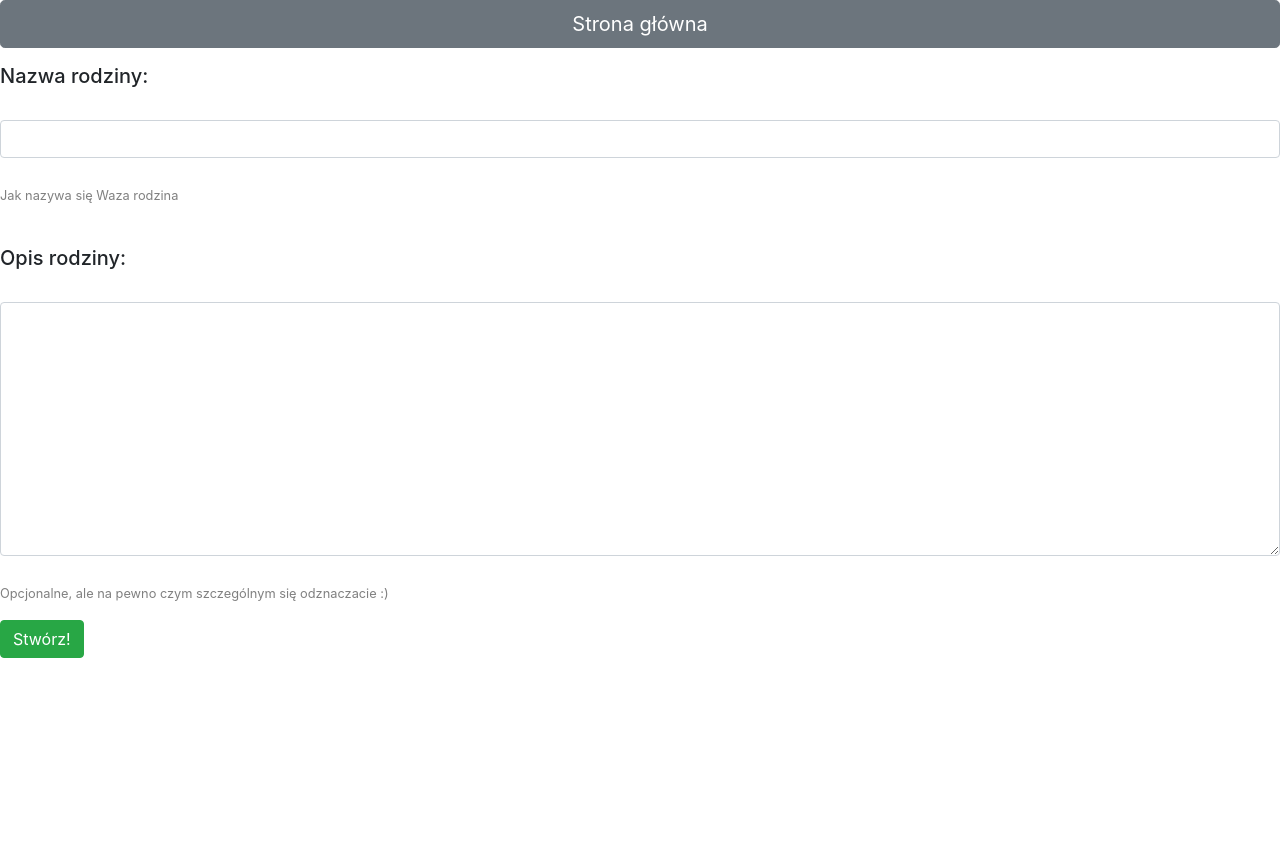
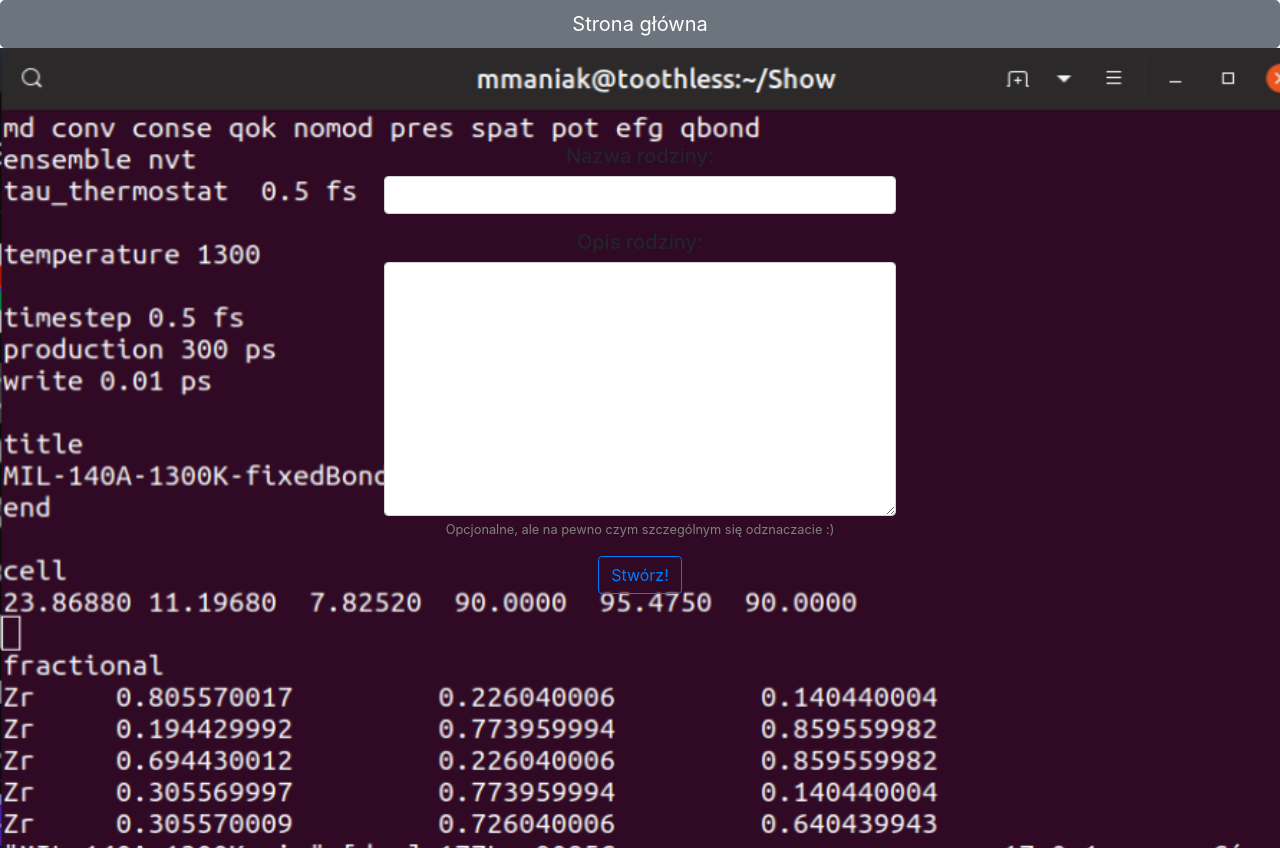
Before and after one commit to MarcinManiak/Familiar, a Django app: page /loggedin/createfamily/ in a window 1280 px wide. Before the commit the page ends 658 px from the top, so only its background shows below. Run offline with Django 3.2, Linux system fonts and the light colour scheme; a user stored in the database is signed in; some libraries are stand-ins or nearby versions.

Commit message:
some css classes

```diff
--- a/Authentication/models.py
+++ b/Authentication/models.py
@@ -8,7 +8,7 @@
         return self.member
 
 class Family(models.Model):
-    name = models.CharField(max_length=128, help_text='Jak nazywa się Waza rodzina')
+    name = models.CharField(max_length=128)
     description = models.TextField(blank=True, help_text='Opcjonalne, ale na pewno czym szczególnym się odznaczacie :) ')
     members = models.ManyToManyField(Member)
 
--- a/Authentication/static/Authentication/css/style.css
+++ b/Authentication/static/Authentication/css/style.css
@@ -1,3 +1,56 @@
-.test {
-    color: white;
+.back {
+  width: 100wh;
+  height: 100vh;
+  background-size: cover;
+  text-align: center;
+  padding-top:30vh;
 }
+
+.back-register {
+  width: 100wh;
+  height: 100vh;
+  background-size: cover;
+  text-align: center;
+  padding-top:5vh;
+  background-image: url('./../img/cell.png');
+}
+
+.back-createfamily {
+  width: 100wh;
+  height: 100vh;
+  background-size: cover;
+  text-align: center;
+  padding-top:10vh;
+  background-image: url('./../img/cell.png');
+}
+
+.back-joinfamily {
+  width: 100wh;
+  height: 100vh;
+  background-size: cover;
+  text-align: center;
+  padding-top:30vh;
+  background-image: url('./../img/cell.png');
+}
+
+.back-home {
+  background-image: url('./../img/cell.png');
+}
+
+.back-login {
+  background-image: url('./../img/ptaki.jpg');
+}
+
+
+.btn-link {
+ color:black;
+}
+
+.btn-link:hover {
+ color:green;
+}
+
+.center-form {
+ width: 40vw;
+ margin: 0 auto;
+}
--- a/Authentication/templates/Authentication/createfamily.html
+++ b/Authentication/templates/Authentication/createfamily.html
@@ -1,3 +1,4 @@
+{% load static %}
 <!doctype html>
 <html lang="en">
   <head>
@@ -7,27 +8,29 @@
 
     <!-- Bootstrap CSS -->
     <link rel="stylesheet" href="https://stackpath.bootstrapcdn.com/bootstrap/4.4.1/css/bootstrap.min.css" integrity="sha384-Vkoo8x4CGsO3+Hhxv8T/Q5PaXtkKtu6ug5TOeNV6gBiFeWPGFN9MuhOf23Q9Ifjh" crossorigin="anonymous">
-
+    <link rel="stylesheet" href="{% static 'Authentication/css/style.css' %}" />
     <title>Familiar</title>
   </head>
   <body>
 
 <div><a class="btn btn-secondary btn-lg btn-block" href="{% url 'logedin' %}">Strona główna</a></div>
 
+<div class="back-createfamily">
+    <div class="center-form">
   {% load filters %}
-      <form method="post">
+      <form method="POST">
           {% csrf_token %}
           {% for field in form %}
             <p>
             {% if field.name == 'name' %}
-         <h5>Nazwa rodziny:</h5></br>
+             <h5>Nazwa rodziny:</h5>
             {% else %}
-        <h5>Opis rodziny:</h5></br>
+            <h5>Opis rodziny:</h5>
             {% endif %}
               {{ field|addclass:"form-control" }}
-        {% if field.help_text %}</br>
+            {% if field.help_text %}
                 {% if field.name != 'username' %}
-        <small style="color: grey">{{ field.help_text }}</small></form></br>
+            <small style="color: grey">{{ field.help_text }}</small></br>
                 {% endif %}
               {% endif %}
               {% for error in field.errors %}
@@ -35,8 +38,10 @@
               {% endfor %}
             </p>
           {% endfor %}
-      <button type="submit" class="btn btn-success">Stwórz!</button>
+            <button type="submit" class="btn btn-outline-primary">Stwórz!</button>
         </form>
+    </div>
+</div>
 
     <!-- Optional JavaScript -->
     <!-- jQuery first, then Popper.js, then Bootstrap JS -->
--- a/Authentication/templates/Authentication/createuser.html
+++ b/Authentication/templates/Authentication/createuser.html
@@ -4,7 +4,9 @@
 
 {% load filters %}
 
+<div class="back-register">
 <h2>Stwórz konto!</h2>
+  <div class="center-form">
   <form method="post">
     {% csrf_token %}
 
@@ -33,5 +35,6 @@
     {% endfor %}
     <button type="submit" class="btn btn-outline-primary">Utwórz konto!</button>
   </form>
-
+  </div>
+</div>
 {% endblock %}
--- a/Authentication/templates/Authentication/joinfamily.html
+++ b/Authentication/templates/Authentication/joinfamily.html
@@ -4,6 +4,7 @@
 
 <div><a class="btn btn-secondary btn-lg btn-block" href="{% url 'logedin' %}">Strona główna</a></div>
 
+<div class="back-joinfamily">
 <h4>Wpisz ID rodziny do której chcesz dołączyć.</h4>
 <h6>Może udestępnić C to osoba która zaprosiła Cię do Familiara lub o której wiesz, że znajduję się już w rodzinie której częścią jesteś.</h6>
 <form method="POST">
@@ -12,5 +13,6 @@
     <input type="text" id="join" name="family_id" class="form-control"><br>
     <button type="submit" class="btn btn-success">Dołącz!</button>
 </form>
+</div>
 
 {% endblock %}
--- a/Authentication/templates/Authentication/loginuser.html
+++ b/Authentication/templates/Authentication/loginuser.html
@@ -4,7 +4,9 @@
 
 {% load filters %}
 
+<div class="back back-login center">
 <h2>Login</h2>
+  <div class="center-form">
   <form method="post">
     {% csrf_token %}
     {% if error != None%}
@@ -31,5 +33,7 @@
     {% endfor %}
     <button type="submit" class="btn btn-outline-primary">Zaloguj!</button>
   </form>
+  </div>
+</div>
 
 {% endblock %}
--- a/Authentication/views.py
+++ b/Authentication/views.py
@@ -159,7 +159,7 @@
         newfamily.save()
         newfamily.members.add(new_member)
 
-        return redirect('logedin')
+        return redirect('myfamilies')
 
 @login_required
 def Joinfamily(request):
```
Also changed, not shown: Authentication/templates/Authentication/home.html (+7 -6 lines), Authentication/static/Authentication/img/ptaki.jpg (added), db.sqlite3. Lines whose indentation alone changed are shown as unchanged.
